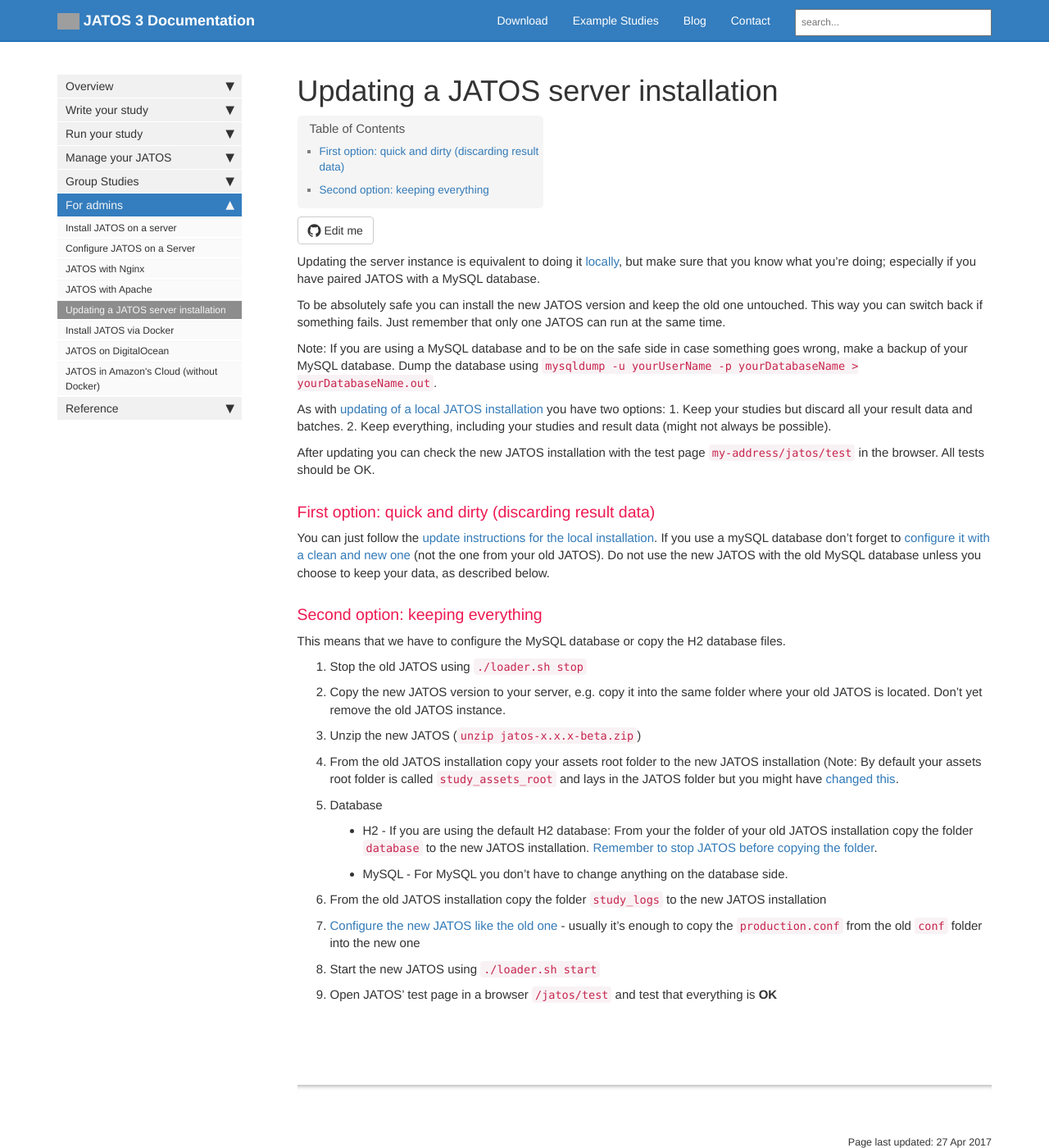
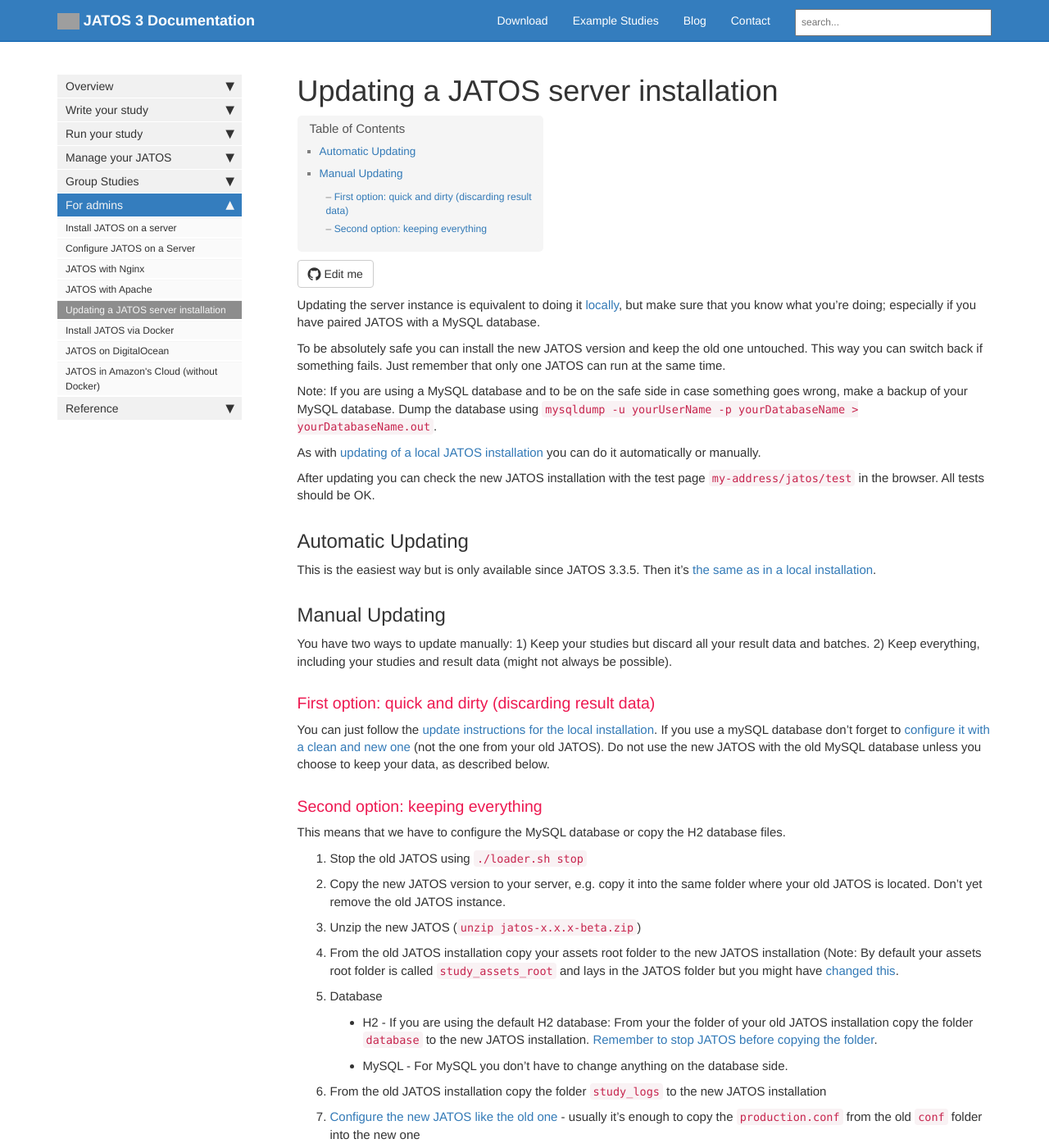
Before and after one commit to kristian-lange-tw/JATOS_docs_v3, a Jekyll site: the page built from pages/Updating-a-JATOS-server-installation.md, in a window 1280 px wide and 1400 px high. Shown: the whole window at 82% size. Built offline with Jekyll 4.4.1, drawn with Linux system fonts in a browser that asks for light colours; nearby versions of some CDN libraries; comment, search, counter and statistics services are not loaded; grey boxes are pictures that could not be loaded.

Commit message:
Update Updating-a-JATOS-server-installation.md

```diff
--- a/pages/Updating-a-JATOS-server-installation.md
+++ b/pages/Updating-a-JATOS-server-installation.md
@@ -7,7 +7,7 @@
 permalink: Updating-a-JATOS-server-installation.html
 folder:
 toc: true
-last_updated: 27 Apr 2017
+last_updated: 23 Mar 2019
 ---
 
 Updating the server instance is equivalent to doing it [locally](Update-JATOS.html), but make sure that you know what you're doing; especially if you have paired JATOS with a MySQL database.
@@ -16,9 +16,17 @@
 
 Note: If you are using a MySQL database and to be on the safe side in case something goes wrong, make a backup of your MySQL database. Dump the database using `mysqldump -u yourUserName -p yourDatabaseName > yourDatabaseName.out`.
 
-As with [updating of a local JATOS installation](Update-JATOS.html) you have two options: 1. Keep your studies but discard all your result data and batches. 2. Keep everything, including your studies and result data (might not always be possible).
+As with [updating of a local JATOS installation](Update-JATOS.html) you can do it automatically or manually.
 
 After updating you can check the new JATOS installation with the test page `my-address/jatos/test` in the browser. All tests should be OK.
+
+## Automatic Updating
+
+This is the easiest way but is only available since JATOS 3.3.5. Then it's [the same as in a local installation](Update-JATOS.html#automatic-updates).
+
+## Manual Updating
+
+You have two ways to update manually: 1) Keep your studies but discard all your result data and batches. 2) Keep everything, including your studies and result data (might not always be possible).
 
 ### First option: quick and dirty (discarding result data)
 
```
